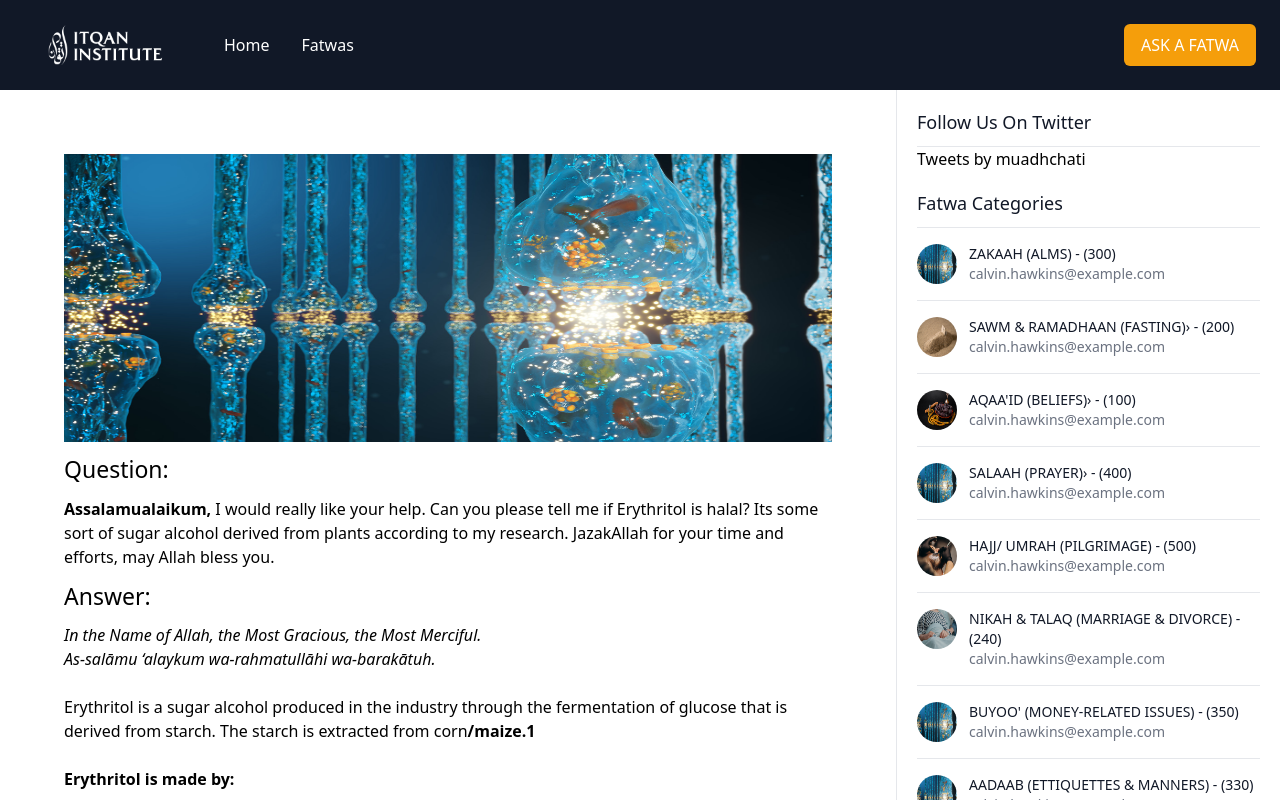
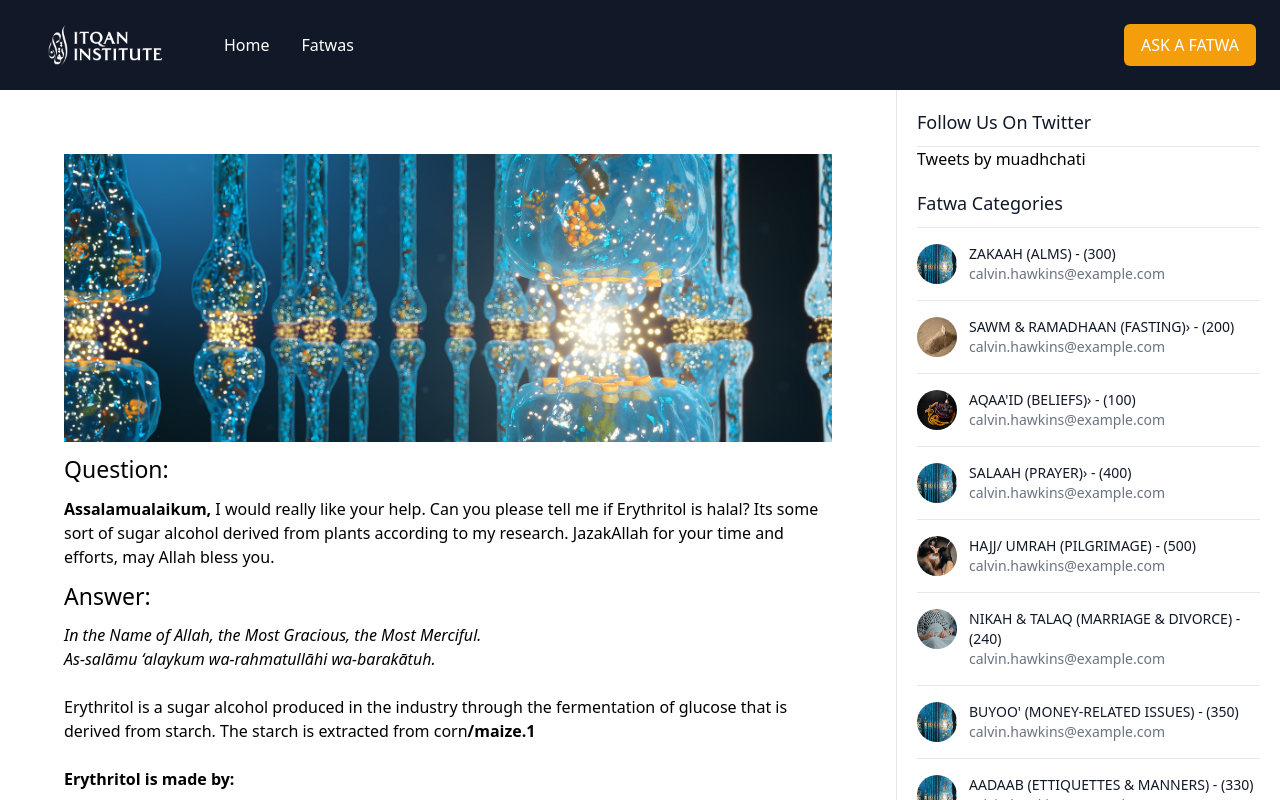
Before and after one commit to OWAIS14325/fatwa, a Vue app: page /single-fatwa in a window 1280 px wide. Shown: the top 800 px of the page. Built offline with nearby package versions, Linux system fonts and the light colour scheme.

Commit message:
fixed image height

```diff
--- a/src/views/SingleFatwa.vue
+++ b/src/views/SingleFatwa.vue
@@ -1,4 +1,3 @@
-/* eslint-disable no-mixed-spaces-and-tabs */
 <template>
   <!-- Main content -->
   <div class="flex-1 flex items-stretch">
@@ -11,7 +10,7 @@
         <h1 id="primary-heading" class="sr-only">Photos</h1>
         <!-- Your content -->
         <div class="relative p-16 bg-white">
-          <img class="w-full h-72" src="@/assets/Fatwas/Fatwa-Images_Designer-BabiesMitochondrial-Replacement.jpg" alt="" srcset="">
+          <img class="w-full object-cover h-72" src="@/assets/Fatwas/Fatwa-Images_Designer-BabiesMitochondrial-Replacement.jpg" alt="" srcset="">
           <h3>Question:</h3>
           <strong>Assalamualaikum,</strong>
           I would really like your help. Can you please tell me if Erythritol is
```
